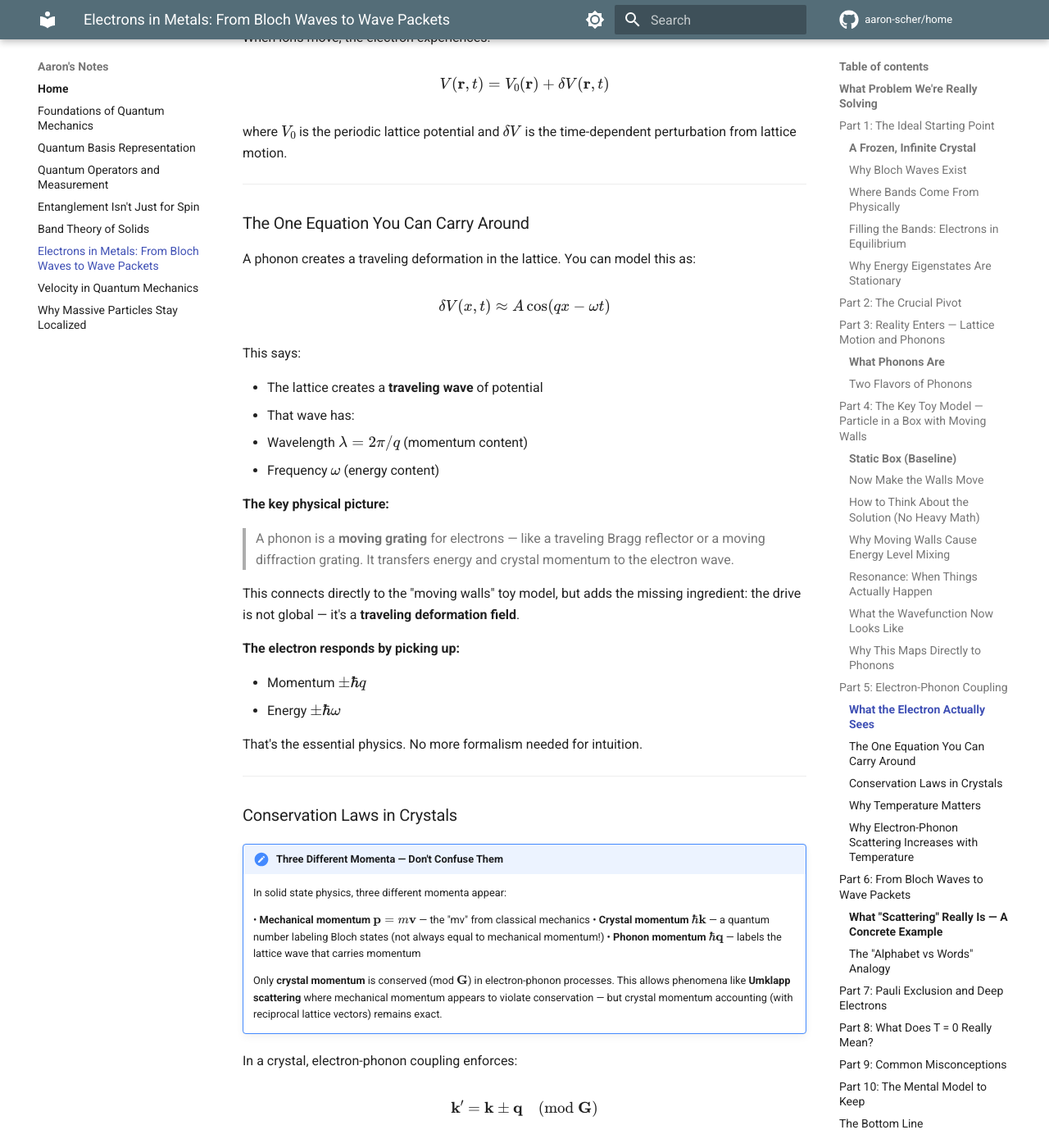
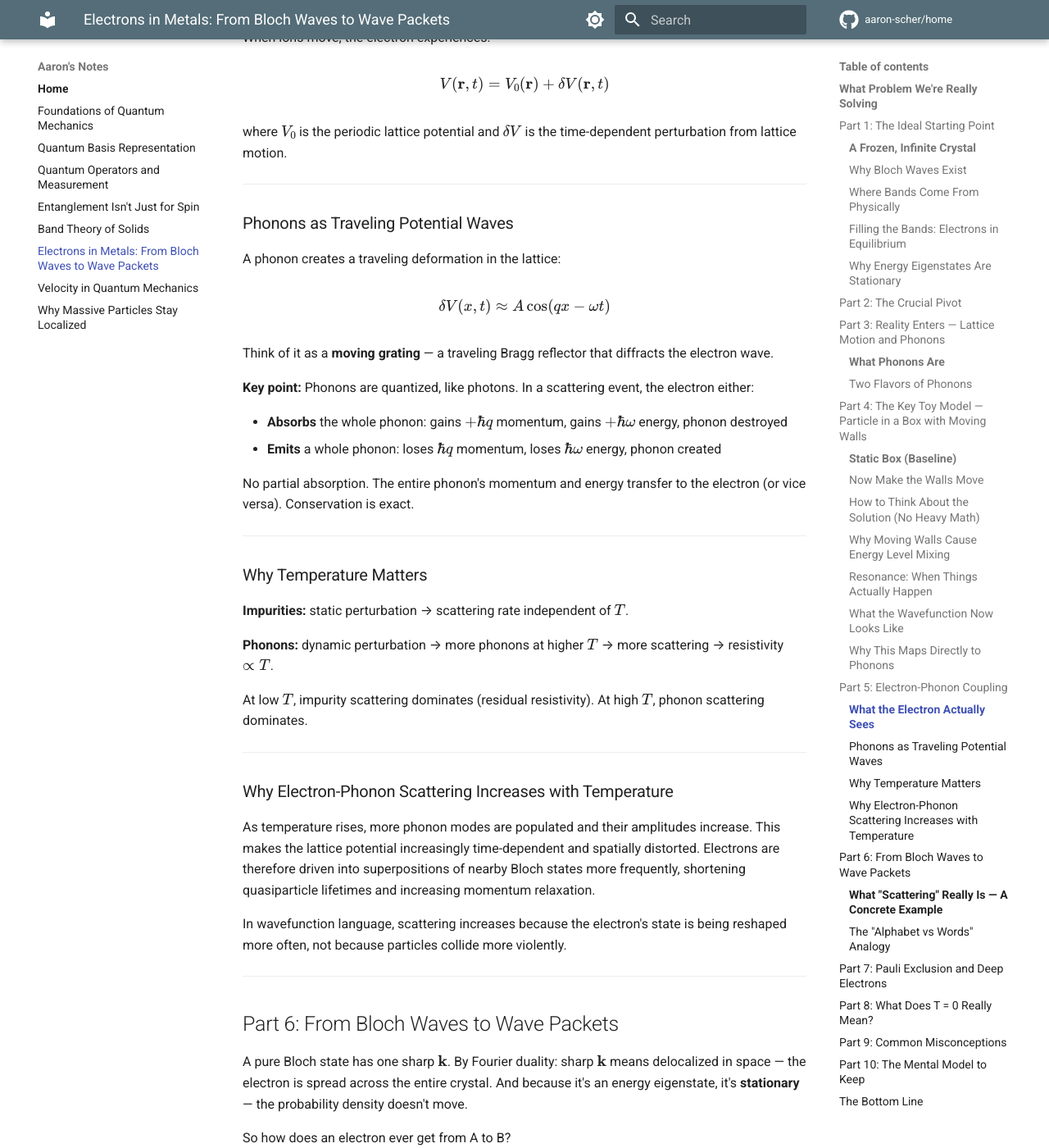
Before and after one commit to aaron-scher/home, an MkDocs documentation site: the page built from docs/quantum-mechanics/electrons-in-metals.md, in a window 1280 px wide and 1400 px high, scrolled down 9618 px. Shown: the whole window at 82% size. Built offline with MkDocs 1.6.1 and Material for MkDocs 9.7.7, drawn with Linux system fonts in a browser that asks for light colours; comment, search, counter and statistics services are not loaded; some of the changed text lies outside the part shown.

Commit message:
Simplify phonon section: cut confusing momentum types, clarify whole-phonon absorption

```diff
--- a/docs/quantum-mechanics/electrons-in-metals.md
+++ b/docs/quantum-mechanics/electrons-in-metals.md
@@ -389,64 +389,22 @@ where $V_0$ is the periodic lattice potential and $\delta V$ is the time-depende
 
 ---
 
-### The One Equation You Can Carry Around
+### Phonons as Traveling Potential Waves
 
-A phonon creates a traveling deformation in the lattice. You can model this as:
+A phonon creates a traveling deformation in the lattice:
 
 $$
 \delta V(x,t) \approx A\cos(qx - \omega t)
 $$
 
-This says:
+Think of it as a **moving grating** — a traveling Bragg reflector that diffracts the electron wave.
 
-- The lattice creates a **traveling wave** of potential
-- That wave has:
-  - Wavelength $\lambda = 2\pi/q$ (momentum content)
-  - Frequency $\omega$ (energy content)
+**Key point:** Phonons are quantized, like photons. In a scattering event, the electron either:
 
-**The key physical picture:**
+- **Absorbs** the whole phonon: gains $+\hbar q$ momentum, gains $+\hbar\omega$ energy, phonon destroyed
+- **Emits** a whole phonon: loses $\hbar q$ momentum, loses $\hbar\omega$ energy, phonon created
 
-> A phonon is a **moving grating** for electrons — like a traveling Bragg reflector or a moving diffraction grating. It transfers energy and crystal momentum to the electron wave.
-
-This connects directly to the "moving walls" toy model, but adds the missing ingredient: the drive is not global — it's a **traveling deformation field**.
-
-**The electron responds by picking up:**
-
-- Momentum $\pm \hbar q$
-- Energy $\pm \hbar\omega$
-
-That's the essential physics. No more formalism needed for intuition.
-
----
-
-### Conservation Laws in Crystals
-
-!!! note "Three Different Momenta — Don't Confuse Them"
-    In solid state physics, three different momenta appear:
-
-    • **Mechanical momentum** $\mathbf{p} = m\mathbf{v}$ — the "mv" from classical mechanics
-    • **Crystal momentum** $\hbar\mathbf{k}$ — a quantum number labeling Bloch states (not always equal to mechanical momentum!)
-    • **Phonon momentum** $\hbar\mathbf{q}$ — labels the lattice wave that carries momentum
-
-    Only **crystal momentum** is conserved (mod $\mathbf{G}$) in electron-phonon processes. This allows phenomena like **Umklapp scattering** where mechanical momentum appears to violate conservation — but crystal momentum accounting (with reciprocal lattice vectors) remains exact.
-
-In a crystal, electron-phonon coupling enforces:
-
-$$
-\mathbf{k}' = \mathbf{k} \pm \mathbf{q} \quad (\text{mod } \mathbf{G})
-$$
-
-$$
-E_{n'}(\mathbf{k}') = E_n(\mathbf{k}) \pm \hbar\omega_{\mathbf{q}}
-$$
-
-where $\mathbf{G}$ is a reciprocal lattice vector (the "mod $\mathbf{G}$" allows Umklapp processes).
-
-**Why phonons matter for momentum:** In many crystal processes, phonons are the main way to satisfy crystal-momentum constraints. Photons supply plenty of energy but almost no momentum; phonons are the lattice's "momentum channel."
-
-This looks like scattering, but fundamentally:
-
-> **The electron wavefunction gains and loses Fourier components.**
+No partial absorption. The entire phonon's momentum and energy transfer to the electron (or vice versa). Conservation is exact.
 
 ---
 
```
